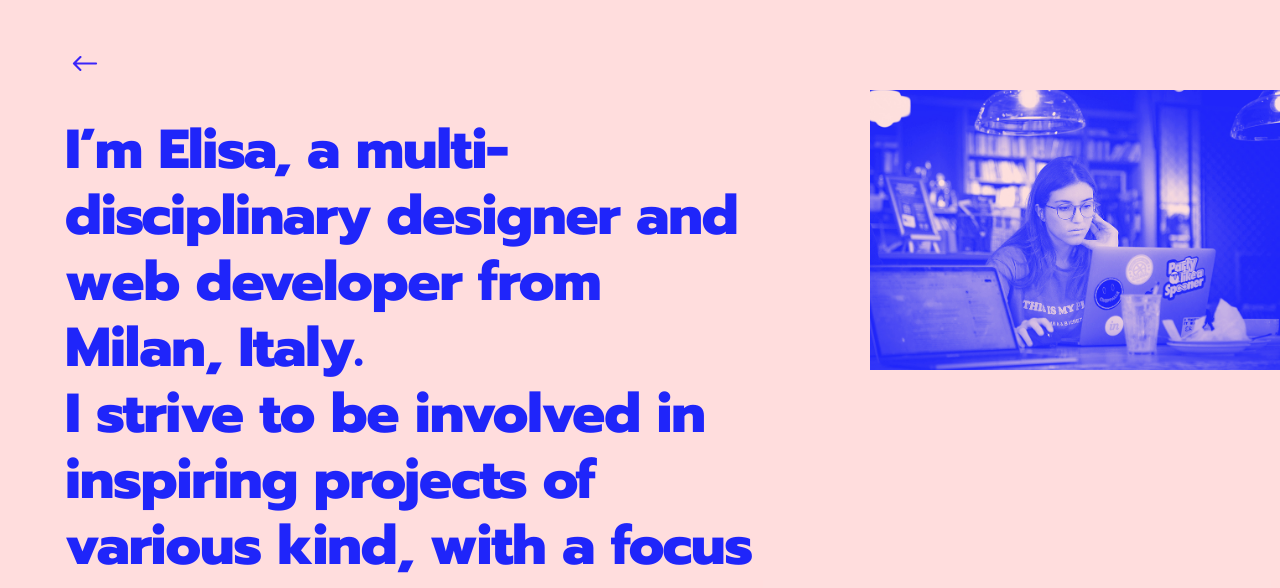
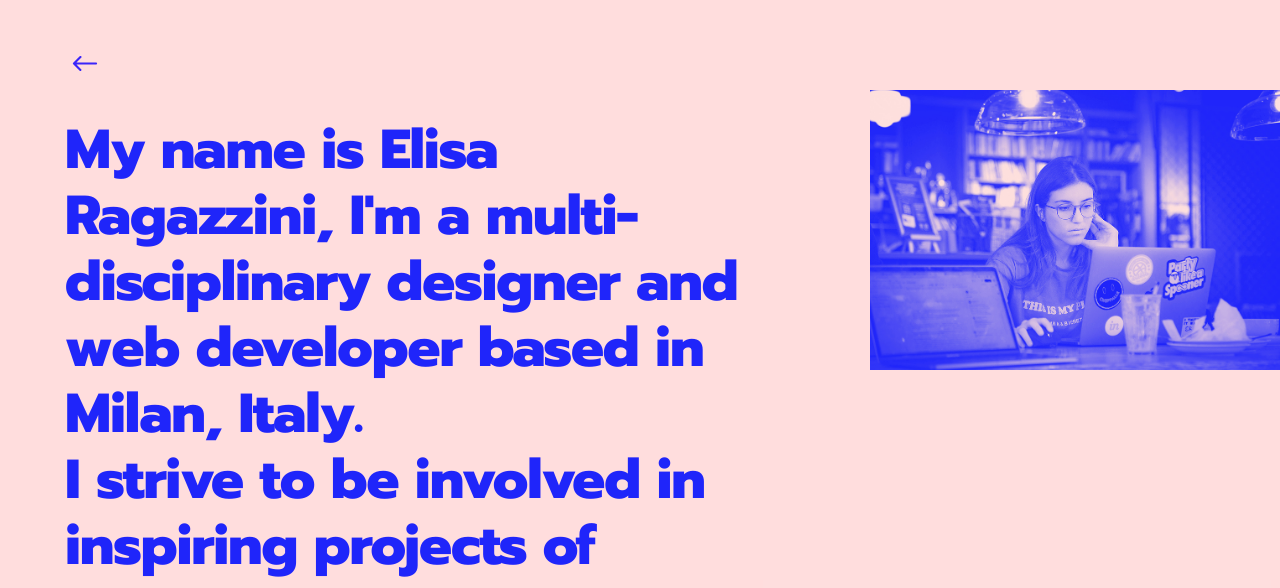
Before and after one commit to elisiri/lisiri, a plain HTML site: page index.html in a window 1280 px wide. Both pictures are taken after a click on the link "Lisiri". Shown: the part 183-771 px from the top of the page. Drawn offline with nearby package versions, Linux system fonts and the light colour scheme; some packages are replaced by stand-ins of ours; a script that the page names is missing; a web font is replaced by a local one.

Commit message:
About text update

```diff
--- a/index.html
+++ b/index.html
@@ -79,7 +79,7 @@
       <img class="backArrow" src="arrow.svg"/>
     </span>
     <span class="span">
-    I’m Elisa, a multi-disciplinary designer and web developer from Milan, Italy.<br>
+    My name is Elisa Ragazzini, I'm a multi-disciplinary designer and web developer based in Milan, Italy.<br>
     </span>
     <span class="span">
     I strive to be involved in inspiring projects of various kind, with a focus on design & technology.<br>
```
